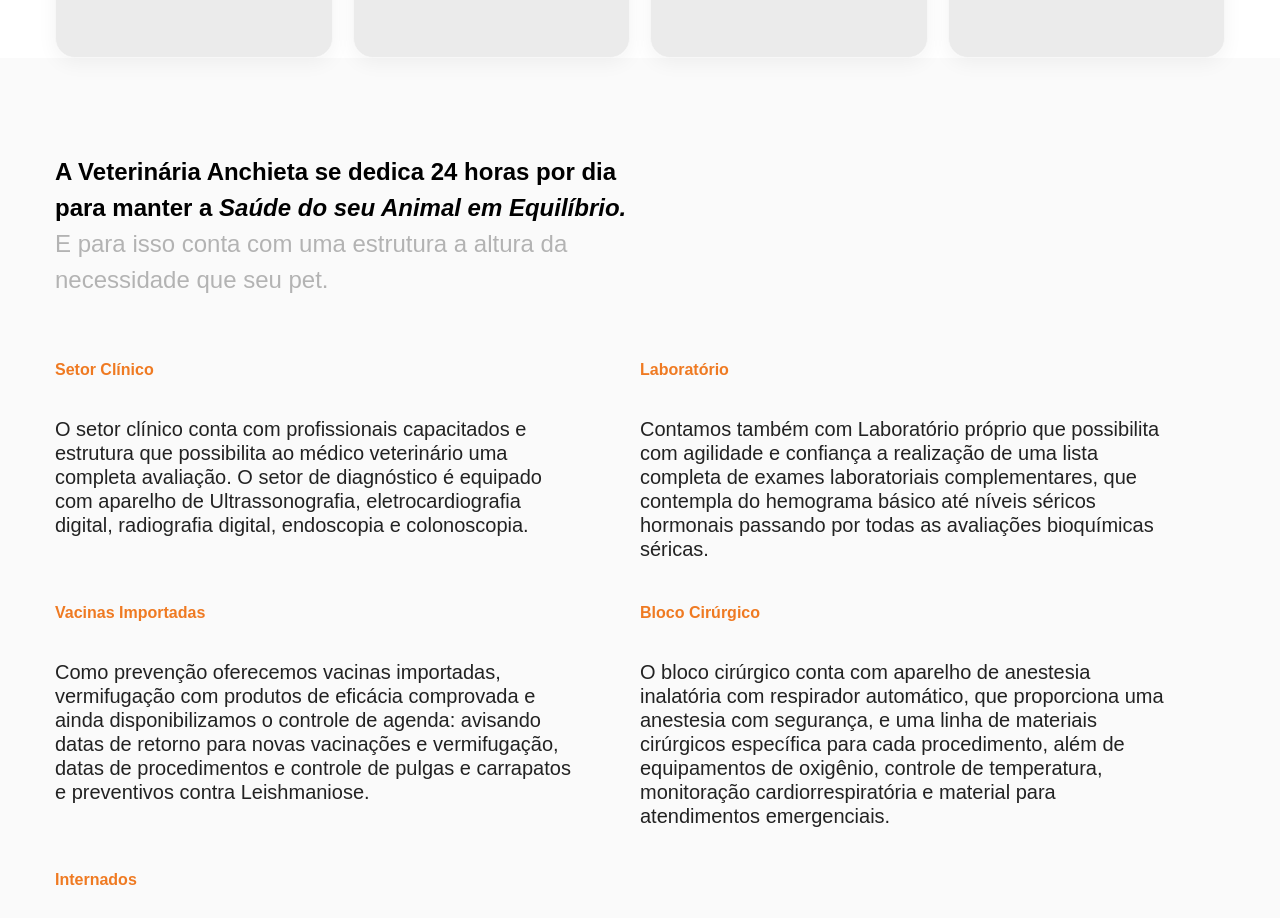
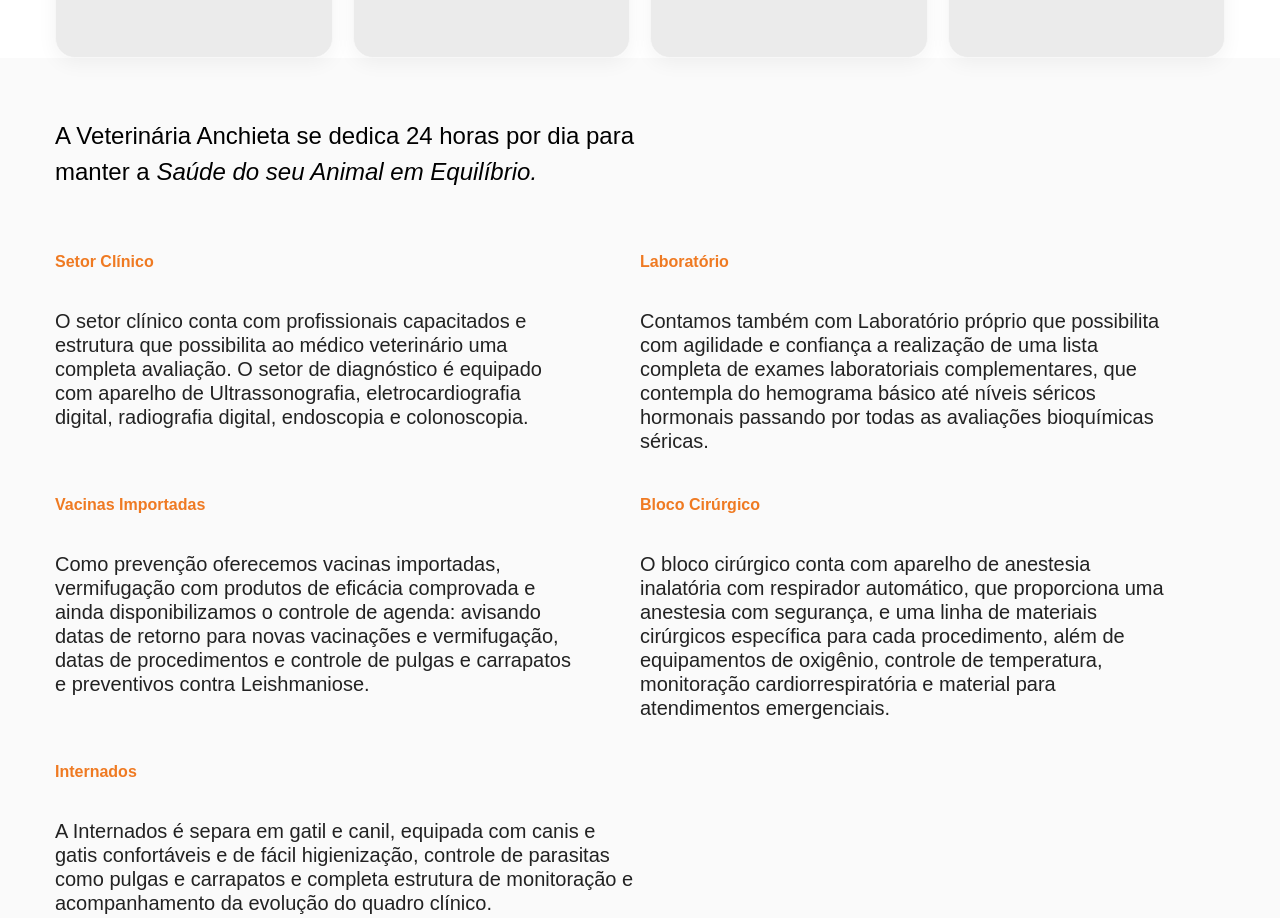
Before and after one commit to MeuLindo/Veterinaria-Anchieta, a plain HTML site: page a-clinica.html in a window 1280 px wide. Shown: the part 1201-2119 px from the top of the page. Drawn offline with nearby package versions, Linux system fonts and the light colour scheme; a script that the page names is missing.

Commit message:
Alteração de design no subtítulo "A veterinaria anchieta se dedica..."

```diff
--- a/a-clinica.html
+++ b/a-clinica.html
@@ -176,7 +176,9 @@
     <div class="faq">
         <div class="container">
             <div class="h2-container cc-questions">
-                <h2 class="h2"><span class="text-span"><br>A Veterinária Anchieta se dedica 24 horas por dia para manter a <em>Saúde do seu Animal em Equilíbrio.</em></span><em> </em>E para isso conta com uma estrutura a altura da necessidade que seu pet.</h2>
+                <h2 class="h2 a-clinica-h2">
+                  A Veterinária Anchieta se dedica 24 horas por dia para manter a <em>Saúde do seu Animal em Equilíbrio.</em>
+                </h2>
             </div>
         </div>
         <div class="container">
--- a/css/veterinaria-anchieta.webflow.css
+++ b/css/veterinaria-anchieta.webflow.css
@@ -1996,8 +1996,12 @@ figcaption {
 .bloco{
   width: 56%;
   margin-bottom: 10px;
-
-}
+}
+
+.h2.a-clinica-h2{
+  color:black;
+}
+
 .form-input {
   width: 50%;
   margin-top: -10px;
```
